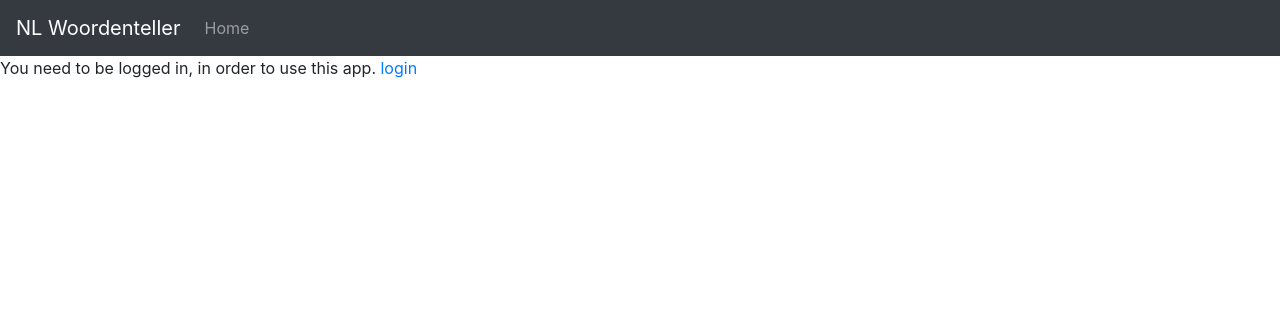
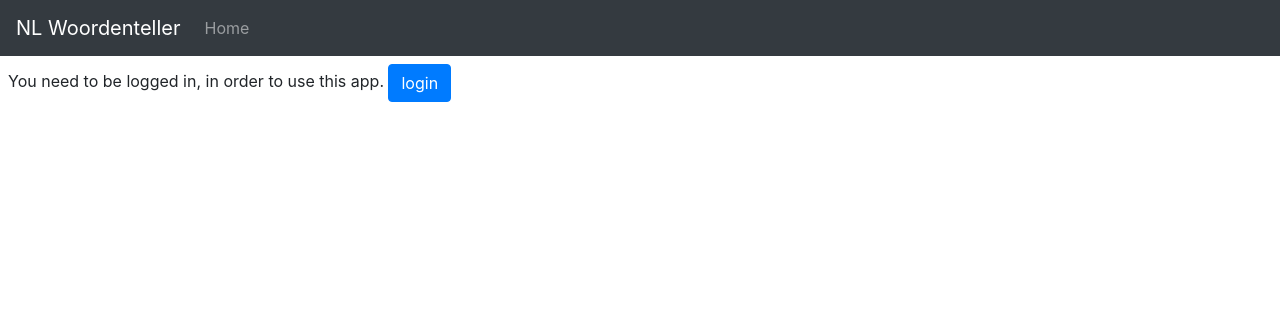
Before and after one commit to elektito/woordenteller, a Flask app: page / in a window 1280 px wide. Shown: the top 316 px of the page. Run offline with Flask 2, Linux system fonts and the light colour scheme; data that the repository does not hold is empty; parts of the project's set-up code (start-up, migrations or seed data) failed here and were passed over; some libraries are stand-ins or nearby versions.

Commit message:
prettier no-auth page with button

```diff
--- a/templates/no-auth-home.html
+++ b/templates/no-auth-home.html
@@ -1,4 +1,4 @@
-<div>
+<div class="p-2">
   You need to be logged in, in order to use this app.
-  <a href="{{ url_for('login') }}">login</a>
+  <a href="{{ url_for('login') }}" class="btn btn-primary" role="button">login</a>
 </div>
```
